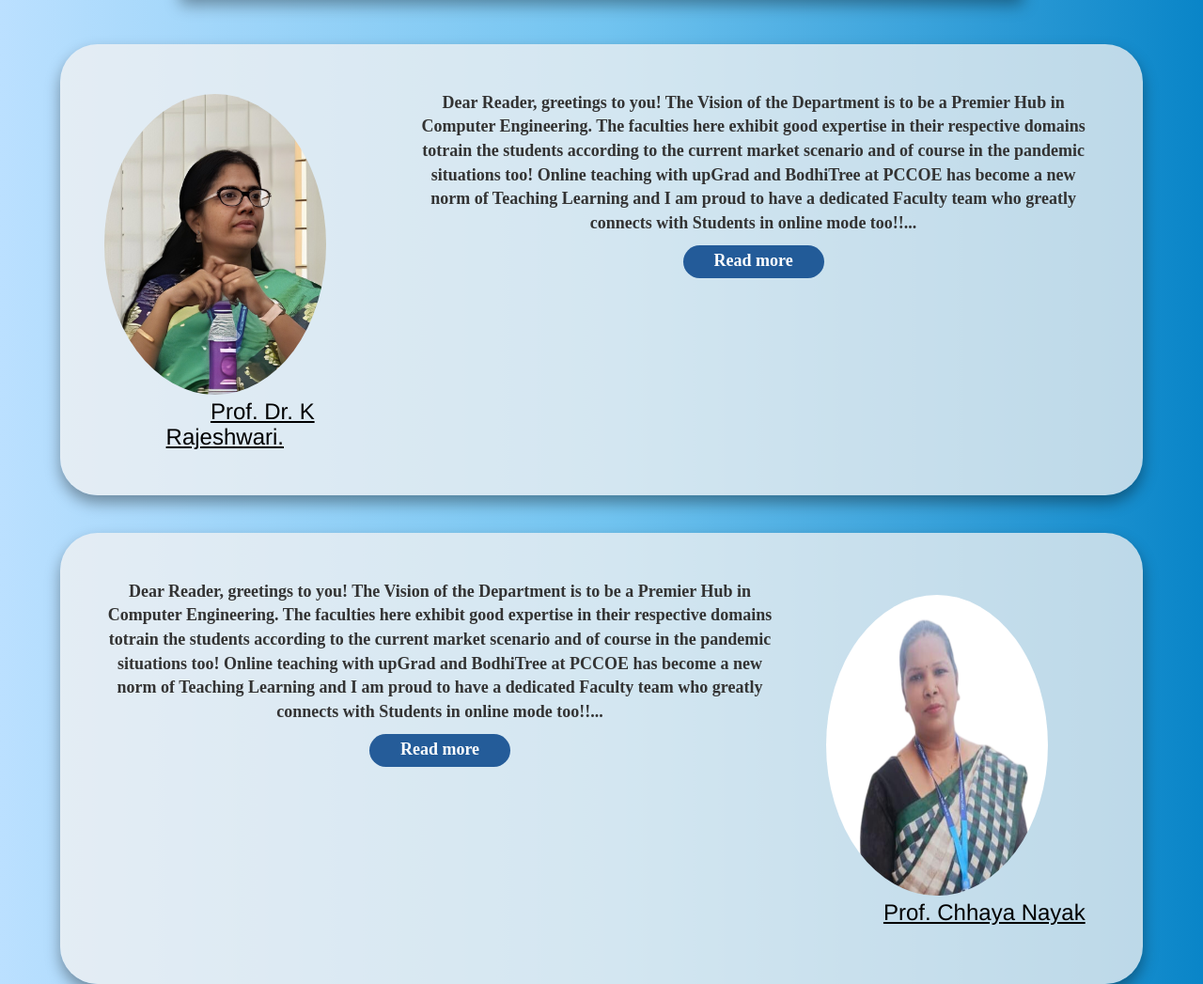
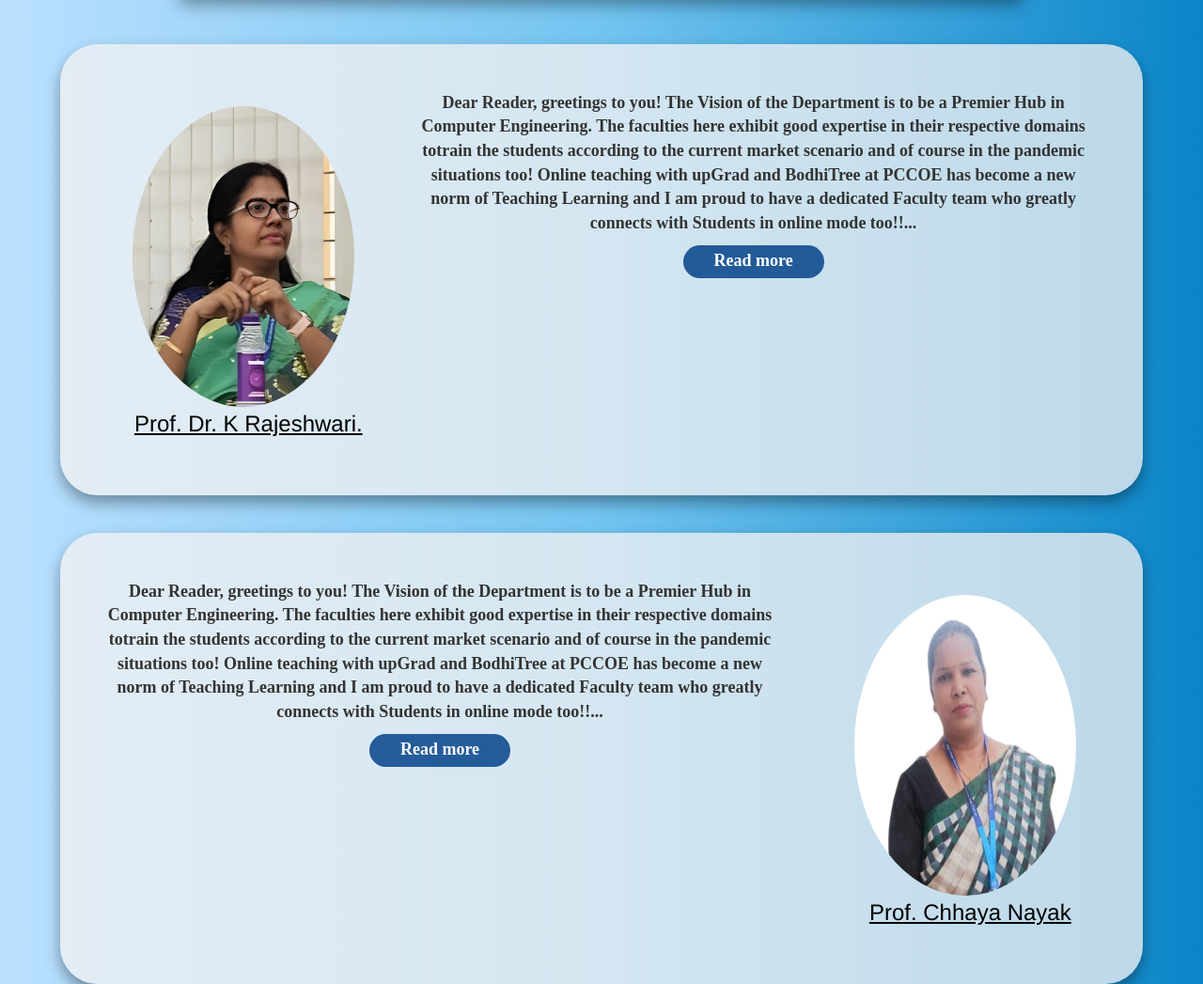
Before and after one commit to kriti-kv18/ACM-W, a plain HTML site: page index.html in a window 1280 px wide. Shown: the part 578-1625 px from the top of the page at 94% size. Drawn offline with nearby package versions, Linux system fonts and the light colour scheme.

Commit message:
updatenew

```diff
--- a/style.css
+++ b/style.css
@@ -211,6 +211,7 @@ color: rgb(99, 177, 255);
 }
 .merge .img{
  padding-left: 20px;
+ margin-left: 30px;
 }
 .hod
 {
@@ -226,7 +227,7 @@ color: rgb(99, 177, 255);
 }
 .faculty-name>a
 {
- padding-left: 80px;
+ padding-left: 50px;
  text-decoration: underline;
  font-size:x-large;
  color: black;
```
